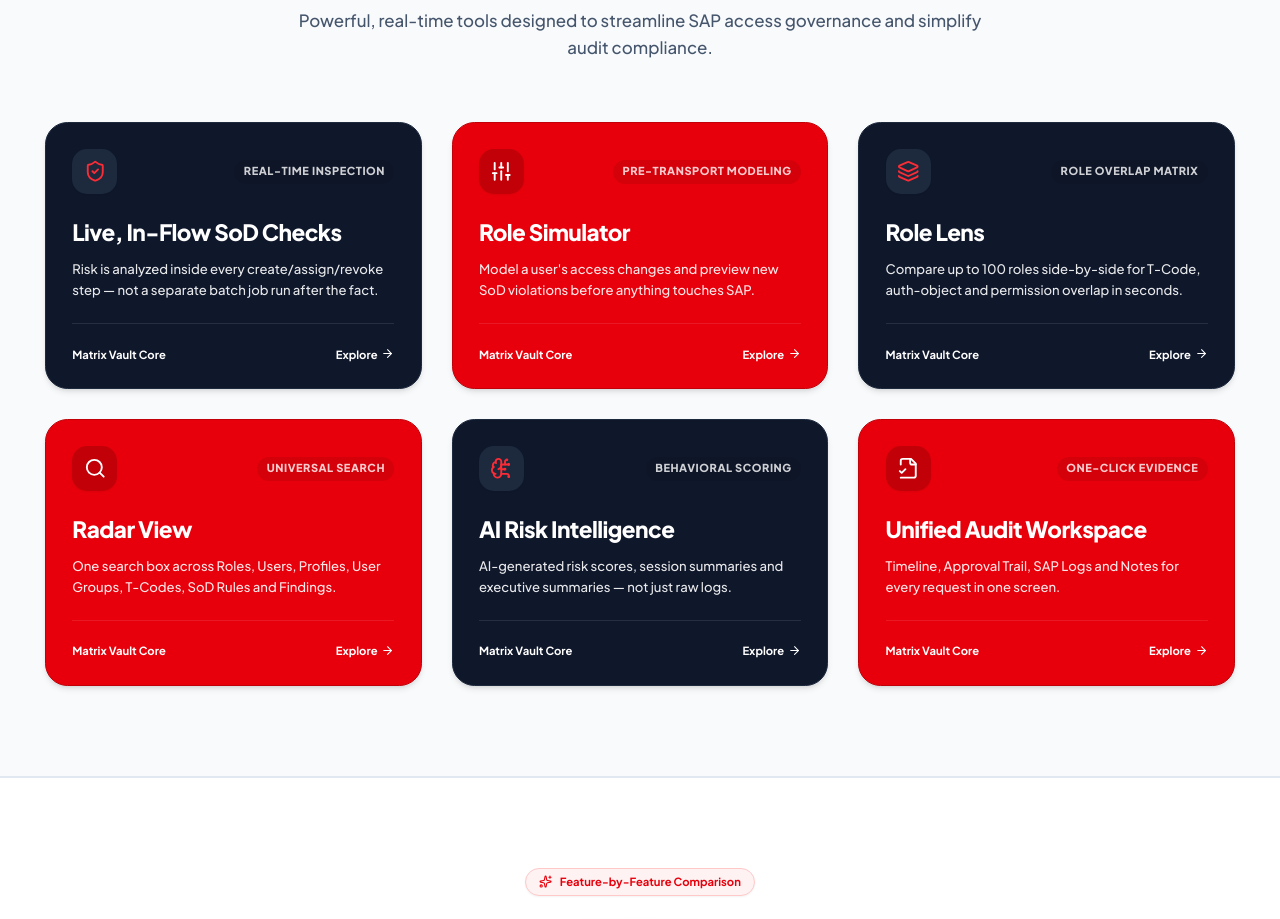
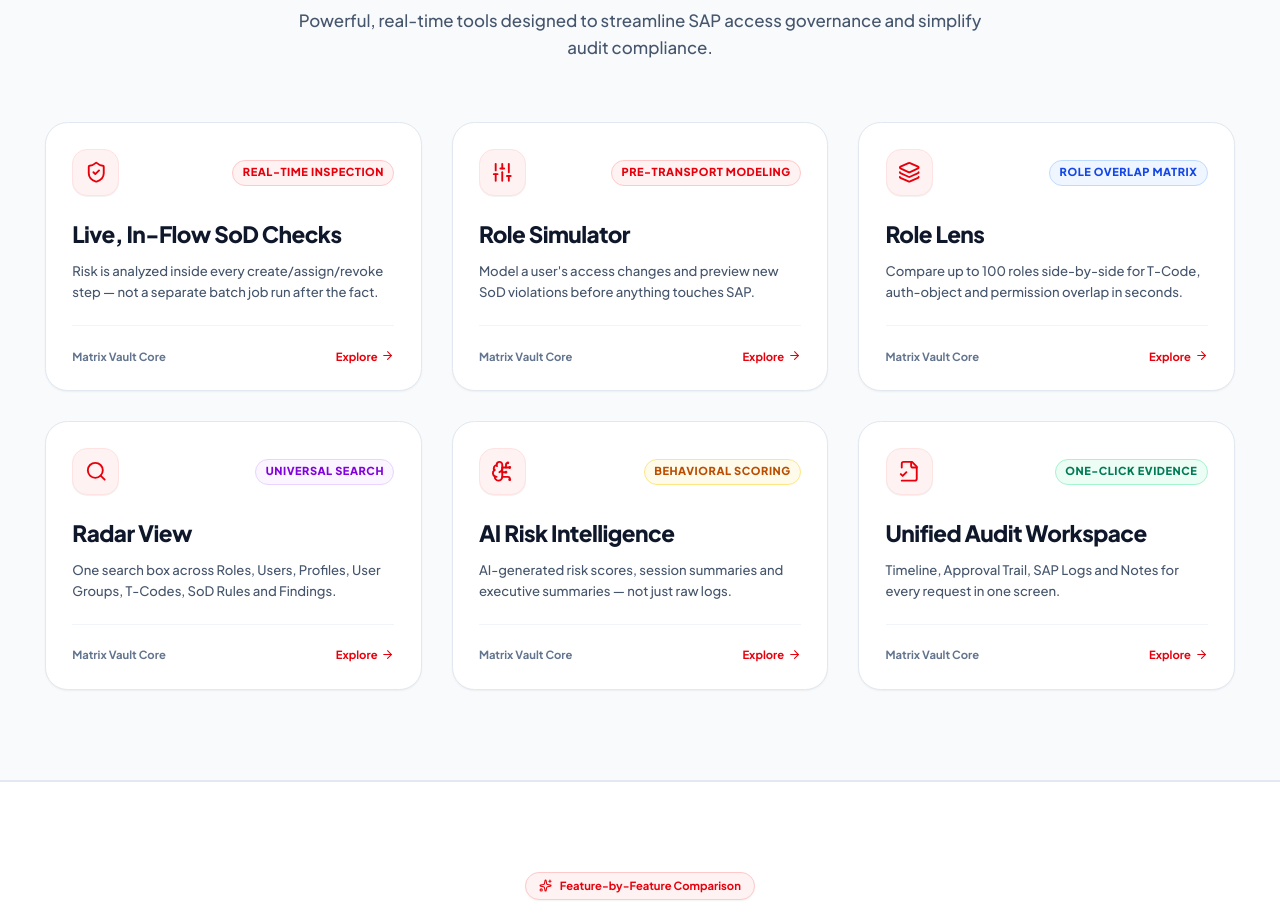
Before and after one commit to Vishwa-anandh/matrix-vault, a React (Vite) app: page / in a window 1280 px wide. Shown: the part 980-1899 px from the top of the page. Built offline with nearby package versions, Linux system fonts and the light colour scheme.

Commit message:
Convert CapabilityGrid cards to 100% Light Mode styling

```diff
--- a/src/components/CapabilityGrid.tsx
+++ b/src/components/CapabilityGrid.tsx
@@ -16,48 +16,42 @@
     title: "Live, In-Flow SoD Checks",
     description: "Risk is analyzed inside every create/assign/revoke step — not a separate batch job run after the fact.",
     icon: ShieldCheck,
-    bgColor: "bg-slate-900 text-white border-slate-800",
-    iconBg: "bg-slate-800 text-red-500",
+    badgeColor: "bg-red-50 text-red-600 border-red-200",
     badge: "Real-Time Inspection"
   },
   {
     title: "Role Simulator",
     description: "Model a user's access changes and preview new SoD violations before anything touches SAP.",
     icon: Sliders,
-    bgColor: "bg-red-600 text-white border-red-700",
-    iconBg: "bg-red-700 text-white",
+    badgeColor: "bg-red-50 text-red-600 border-red-200",
     badge: "Pre-Transport Modeling"
   },
   {
     title: "Role Lens",
     description: "Compare up to 100 roles side-by-side for T-Code, auth-object and permission overlap in seconds.",
     icon: Layers,
-    bgColor: "bg-slate-900 text-white border-slate-800",
-    iconBg: "bg-slate-800 text-red-500",
+    badgeColor: "bg-blue-50 text-blue-700 border-blue-200",
     badge: "Role Overlap Matrix"
   },
   {
     title: "Radar View",
     description: "One search box across Roles, Users, Profiles, User Groups, T-Codes, SoD Rules and Findings.",
     icon: Search,
-    bgColor: "bg-red-600 text-white border-red-700",
-    iconBg: "bg-red-700 text-white",
+    badgeColor: "bg-purple-50 text-purple-700 border-purple-200",
     badge: "Universal Search"
   },
   {
     title: "AI Risk Intelligence",
     description: "AI-generated risk scores, session summaries and executive summaries — not just raw logs.",
     icon: BrainCircuit,
-    bgColor: "bg-slate-900 text-white border-slate-800",
-    iconBg: "bg-slate-800 text-red-500",
+    badgeColor: "bg-amber-50 text-amber-700 border-amber-200",
     badge: "Behavioral Scoring"
   },
   {
     title: "Unified Audit Workspace",
     description: "Timeline, Approval Trail, SAP Logs and Notes for every request in one screen.",
     icon: FileCheck2,
-    bgColor: "bg-red-600 text-white border-red-700",
-    iconBg: "bg-red-700 text-white",
+    badgeColor: "bg-emerald-50 text-emerald-700 border-emerald-200",
     badge: "One-Click Evidence"
   },
 ];
@@ -87,7 +81,7 @@
           </motion.div>
         </div>
 
-        {/* 6-Card Grid */}
+        {/* 6-Card Light Mode Grid */}
         <div className="grid grid-cols-1 md:grid-cols-2 lg:grid-cols-3 gap-6 sm:gap-8 w-full">
           {capabilities.map((item, index) => {
             const Icon = item.icon;
@@ -98,29 +92,29 @@
                 whileInView={{ opacity: 1, y: 0 }}
                 viewport={{ once: true }}
                 transition={{ delay: index * 0.08 }}
-                className={`${item.bgColor} border rounded-3xl p-7 shadow-md hover:shadow-2xl transition-all duration-300 flex flex-col justify-between group`}
+                className="bg-white border border-slate-200 rounded-3xl p-7 shadow-xs hover:shadow-xl hover:border-red-200 transition-all duration-300 flex flex-col justify-between group"
               >
                 <div>
                   <div className="flex items-center justify-between mb-6">
-                    <div className={`p-3 rounded-2xl ${item.iconBg} shadow-xs`}>
+                    <div className="p-3 rounded-2xl bg-red-50 text-red-600 border border-red-100 shadow-2xs">
                       <Icon className="w-6 h-6" />
                     </div>
-                    <span className="text-[11px] font-extrabold uppercase tracking-wider opacity-80 bg-black/10 dark:bg-white/10 px-2.5 py-1 rounded-full">
+                    <span className={`text-[11px] font-extrabold uppercase tracking-wider px-2.5 py-1 rounded-full border ${item.badgeColor}`}>
                       {item.badge}
                     </span>
                   </div>
 
-                  <h3 className="text-2xl font-extrabold mb-3 tracking-tight">
+                  <h3 className="text-2xl font-extrabold text-slate-900 mb-3 tracking-tight">
                     {item.title}
                   </h3>
-                  <p className="text-sm font-medium leading-relaxed opacity-90">
+                  <p className="text-sm font-medium text-slate-600 leading-relaxed">
                     {item.description}
                   </p>
                 </div>
 
-                <div className="pt-6 mt-6 border-t border-white/10 flex items-center justify-between text-xs font-bold">
+                <div className="pt-6 mt-6 border-t border-slate-100 flex items-center justify-between text-xs font-bold text-slate-500">
                   <span>Matrix Vault Core</span>
-                  <Link to="/platform" className="inline-flex items-center gap-1 hover:underline">
+                  <Link to="/platform" className="inline-flex items-center gap-1 text-red-600 hover:text-red-700 font-bold">
                     Explore <ArrowRight className="w-3.5 h-3.5" />
                   </Link>
                 </div>
```
